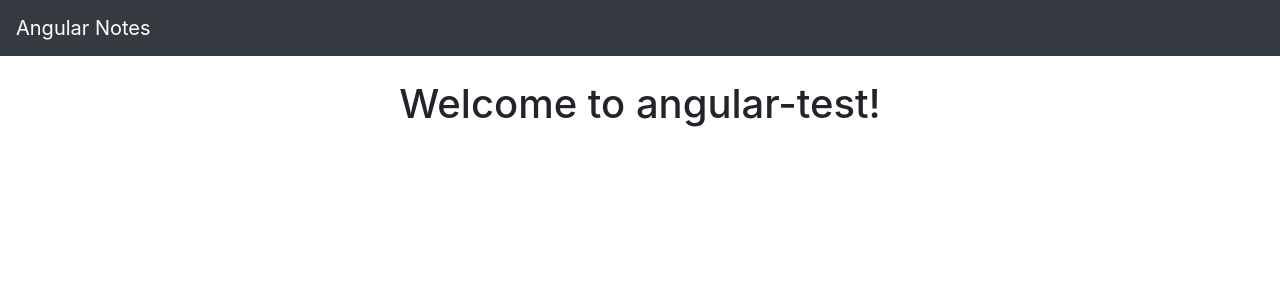
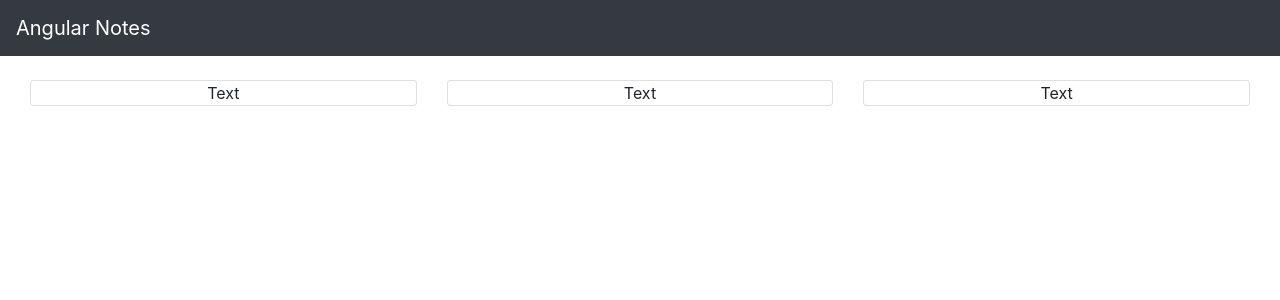
Before and after one commit to flaviomau/angular-test, an Angular app: page / in a window 1280 px wide. Shown: the top 300 px of the page. Built offline with nearby package versions, Linux system fonts and the light colour scheme.

Commit message:
Card and card list templates created.

```diff
--- a/src/app/app.component.html
+++ b/src/app/app.component.html
@@ -4,8 +4,6 @@
 </nav>
 <div class="container-fluid text-center pb-5">
   <div style="text-align:center">
-    <h1>
-      Welcome to {{title}}!
-    </h1>
+    <app-card-list></app-card-list>
   </div>
 </div>
--- a/src/app/app.module.ts
+++ b/src/app/app.module.ts
@@ -3,10 +3,14 @@ import { NgModule } from '@angular/core';
 
 import { AppRoutingModule } from './app-routing.module';
 import { AppComponent } from './app.component';
+import { CardComponent } from './card/card.component';
+import { CardListComponent } from './card-list/card-list.component';
 
 @NgModule({
   declarations: [
-    AppComponent
+    AppComponent,
+    CardComponent,
+    CardListComponent
   ],
   imports: [
     BrowserModule,
--- /dev/null
+++ b/src/app/card-list/card-list.component.html
@@ -0,0 +1,7 @@
+<div class="container-fluid text-center pb-5">
+  <div class="row">
+    <app-card class="col-4"></app-card>
+    <app-card class="col-4"></app-card>
+    <app-card class="col-4"></app-card>
+  </div>
+</div>
--- /dev/null
+++ b/src/app/card-list/card-list.component.ts
@@ -0,0 +1,15 @@
+import { Component, OnInit } from '@angular/core';
+
+@Component({
+  selector: 'app-card-list',
+  templateUrl: './card-list.component.html',
+  styleUrls: ['./card-list.component.scss']
+})
+export class CardListComponent implements OnInit {
+
+  constructor() { }
+
+  ngOnInit() {
+  }
+
+}
--- /dev/null
+++ b/src/app/card/card.component.html
@@ -0,0 +1,5 @@
+<div class="card">
+  <div class="card-block">
+    <p class="card-text">Text</p>
+  </div>
+</div>
--- /dev/null
+++ b/src/app/card/card.component.ts
@@ -0,0 +1,15 @@
+import { Component, OnInit } from '@angular/core';
+
+@Component({
+  selector: 'app-card',
+  templateUrl: './card.component.html',
+  styleUrls: ['./card.component.scss']
+})
+export class CardComponent implements OnInit {
+
+  constructor() { }
+
+  ngOnInit() {
+  }
+
+}
```
Also changed, not shown: src/app/card-list/card-list.component.scss (added), src/app/card/card.component.scss (added), 2 other files (tests, documents, lock files or other folders).
